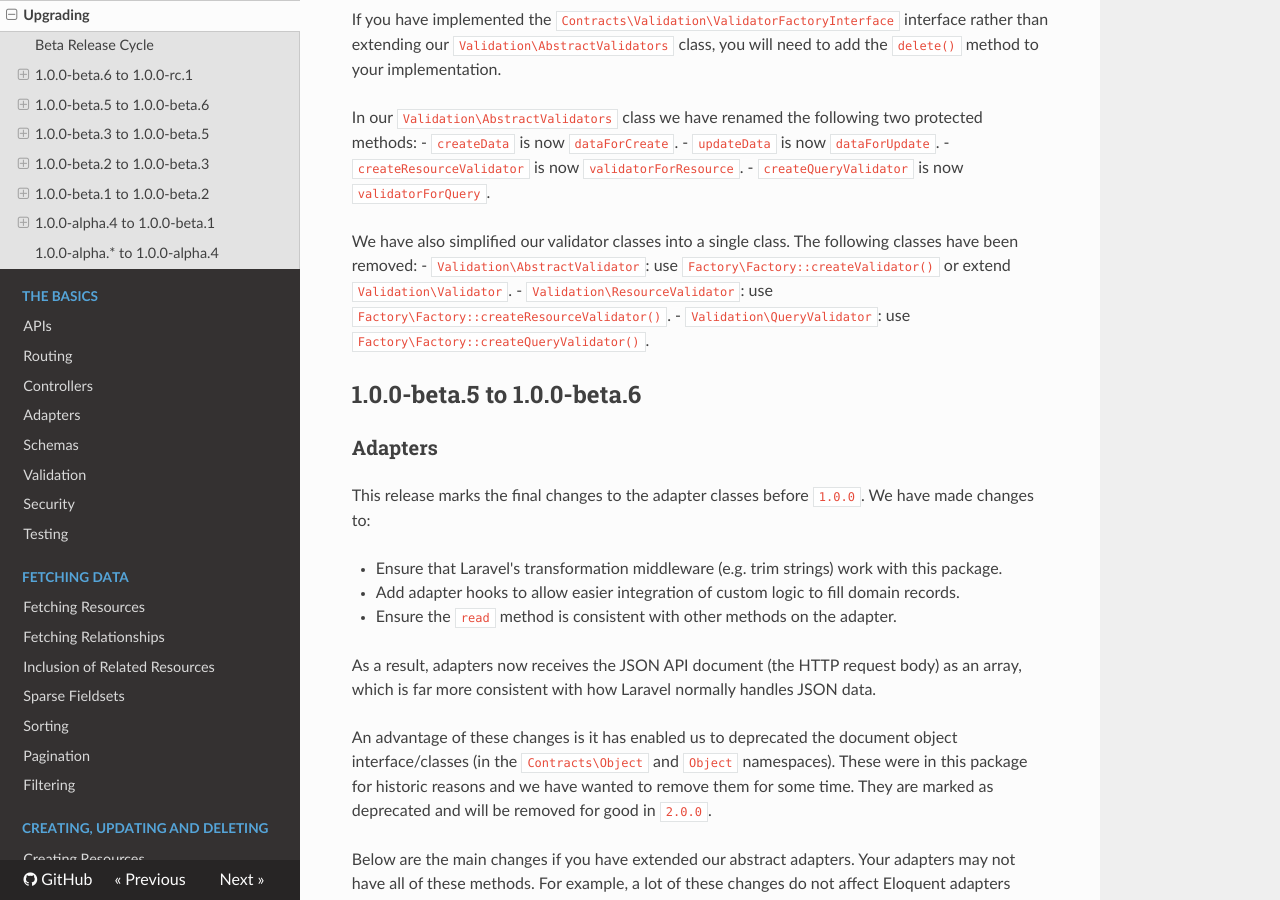
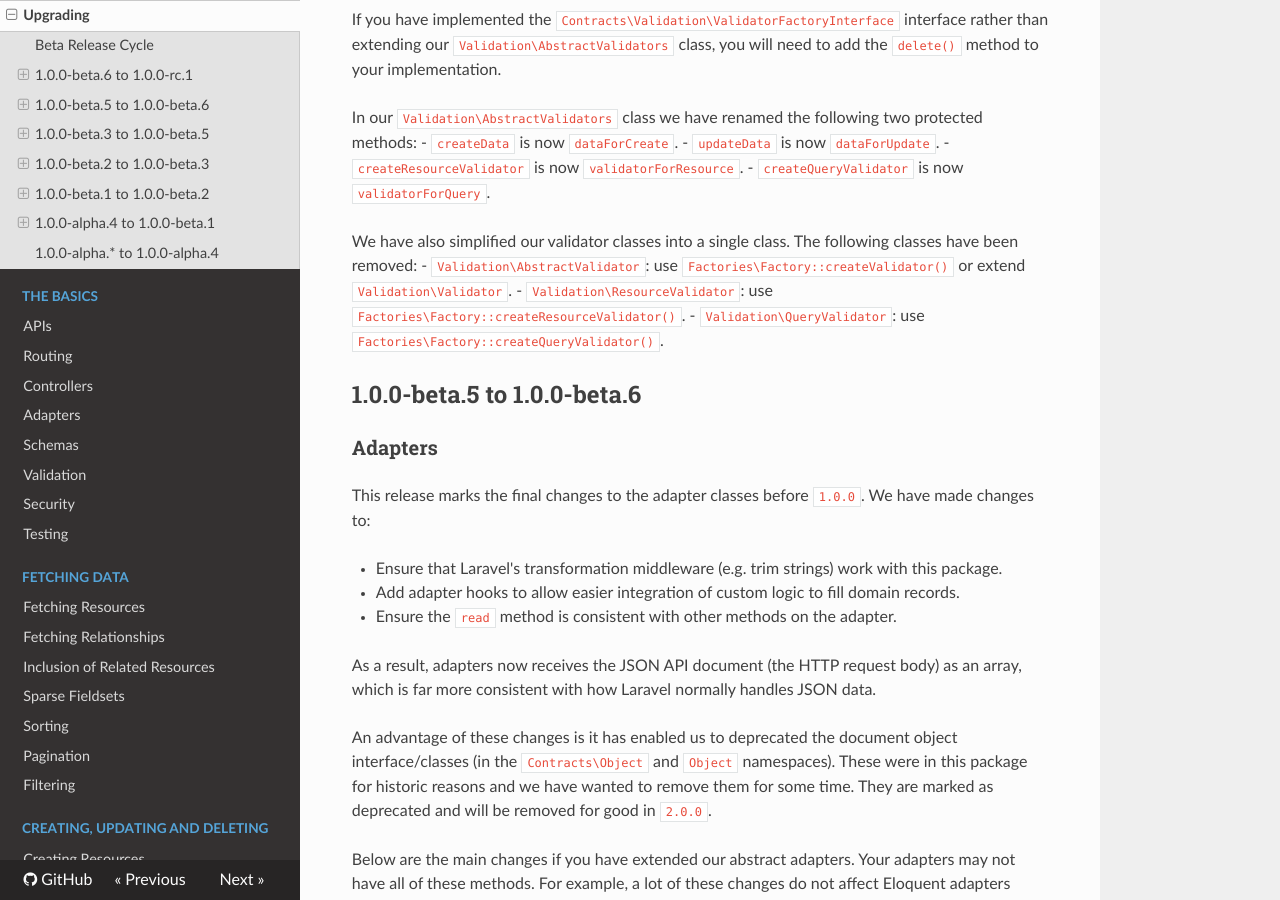
Before and after one commit to cloudcreativity/laravel-json-api, an MkDocs documentation site: the page built from docs/upgrade.md, in a window 1280 px wide and 900 px high, scrolled down 2934 px. Built offline with MkDocs 1.6.1, drawn with Linux system fonts in a browser that asks for light colours; nearby versions of some CDN libraries; old or Windows-style settings are respelled for this version of MkDocs.

Commit message:
[Tests] Update test

```diff
--- a/docs/upgrade.md
+++ b/docs/upgrade.md
@@ -160,9 +160,9 @@ In our `Validation\AbstractValidators` class we have renamed the following two p
 
 We have also simplified our validator classes into a single class. The following classes have
 been removed:
-- `Validation\AbstractValidator`: use `Factory\Factory::createValidator()` or extend `Validation\Validator`.
-- `Validation\ResourceValidator`: use `Factory\Factory::createResourceValidator()`.
-- `Validation\QueryValidator`: use `Factory\Factory::createQueryValidator()`.
+- `Validation\AbstractValidator`: use `Factories\Factory::createValidator()` or extend `Validation\Validator`.
+- `Validation\ResourceValidator`: use `Factories\Factory::createResourceValidator()`.
+- `Validation\QueryValidator`: use `Factories\Factory::createQueryValidator()`.
 
 ## 1.0.0-beta.5 to 1.0.0-beta.6
 
```
Also changed, not shown: 1 other file.
